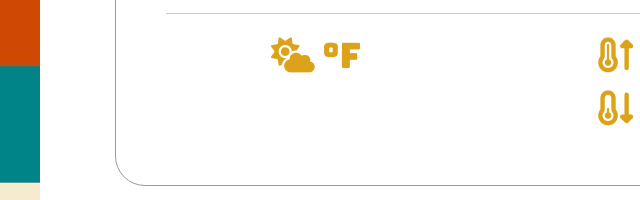
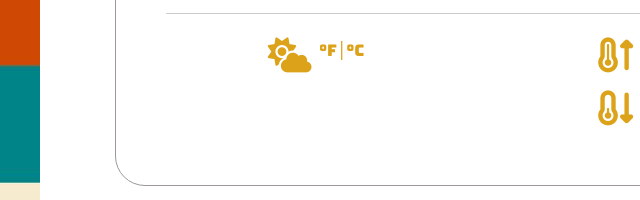
Before and after one commit to kelseytoczek/git-test-repository, a plain HTML site: page index.html in a window 1280 px wide. Shown: the part 583-783 px from the top of the page, 0-640 px from the left. Drawn offline with nearby package versions, Linux system fonts and the light colour scheme; no server answers; a web font is replaced by a local one.

Commit message:
Updated units - including Celsius

```diff
--- a/index.html
+++ b/index.html
@@ -57,7 +57,7 @@
 
 <div class="row">
     <div class="col"> <i class="fa-solid fa-cloud-sun"></i> <span class="temperature" id="temperature"></span
-			> °F
+			><span class="units">°F│°C</span>
 			<div class="weather-text" id="description"></div>
           </div>
 
--- a/src/style.css
+++ b/src/style.css
@@ -77,7 +77,8 @@ h3 {
 .weather-text {
   font-family: "Bungee Hairline", cursive;
   color: rgb(54, 53, 53);
-  font-size: 17px;
+  font-size: 25px;
+  text-align: center;
 }
 .weather-text-2 {
   font-family: "Bungee Hairline", cursive;
@@ -90,6 +91,11 @@ h3 {
   font-size: 35px;
   color: #dca31a;
   text-align: center;
+}
+.units {
+  font-size: 16px;
+  position: relative;
+  top: -12px;
 }
 .weekly-container {
   color: #dca31a;
```
